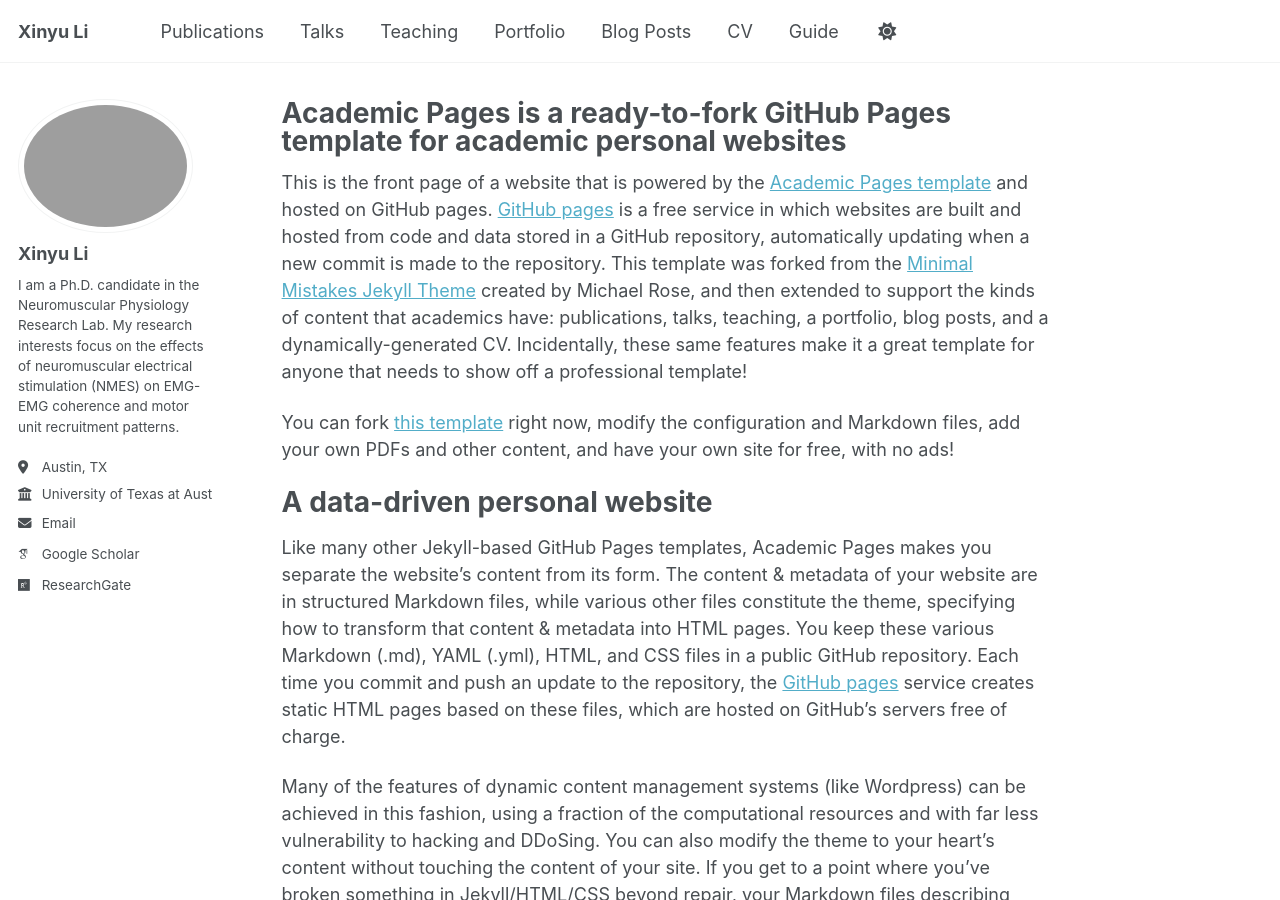
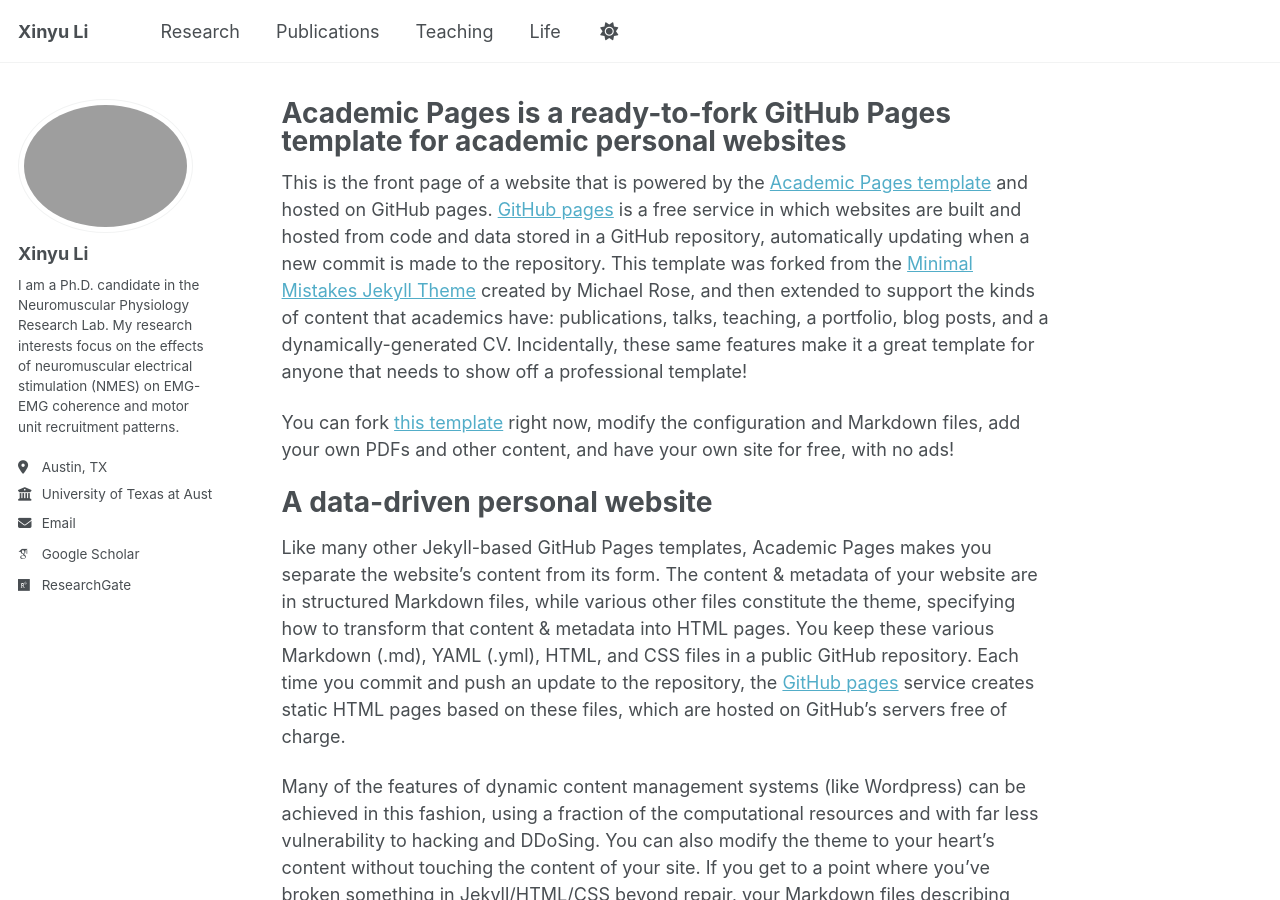
Before and after one commit to Levilixinyu/Levilixinyu.github.io, a Jekyll site: the page built from _pages/about.md, in a window 1280 px wide and 900 px high. Built offline with Jekyll 4.4.1, drawn with Linux system fonts in a browser that asks for light colours; some web fonts are replaced; a script that is not in the unit is left out.

Commit message:
Update navigation.yml

```diff
--- a/_data/navigation.yml
+++ b/_data/navigation.yml
@@ -8,26 +8,14 @@
 #      Markdown formatted page while the second is generated using JSON.
 
 main:
+  - title: "Research"
+    url: /research/
+
   - title: "Publications"
     url: /publications/
-
-  - title: "Talks"
-    url: /talks/
 
   - title: "Teaching"
     url: /teaching/
 
-  - title: "Portfolio"
-    url: /portfolio/
-
-  - title: "Blog Posts"
-    url: /year-archive/
-
-  - title: "CV"
-    url: /cv/
-
-  # - title: "CV"
-  #   url: /cv-json/
-
-  - title: "Guide"
-    url: /markdown/
+  - title: "Life"
+    url: /life/
```
